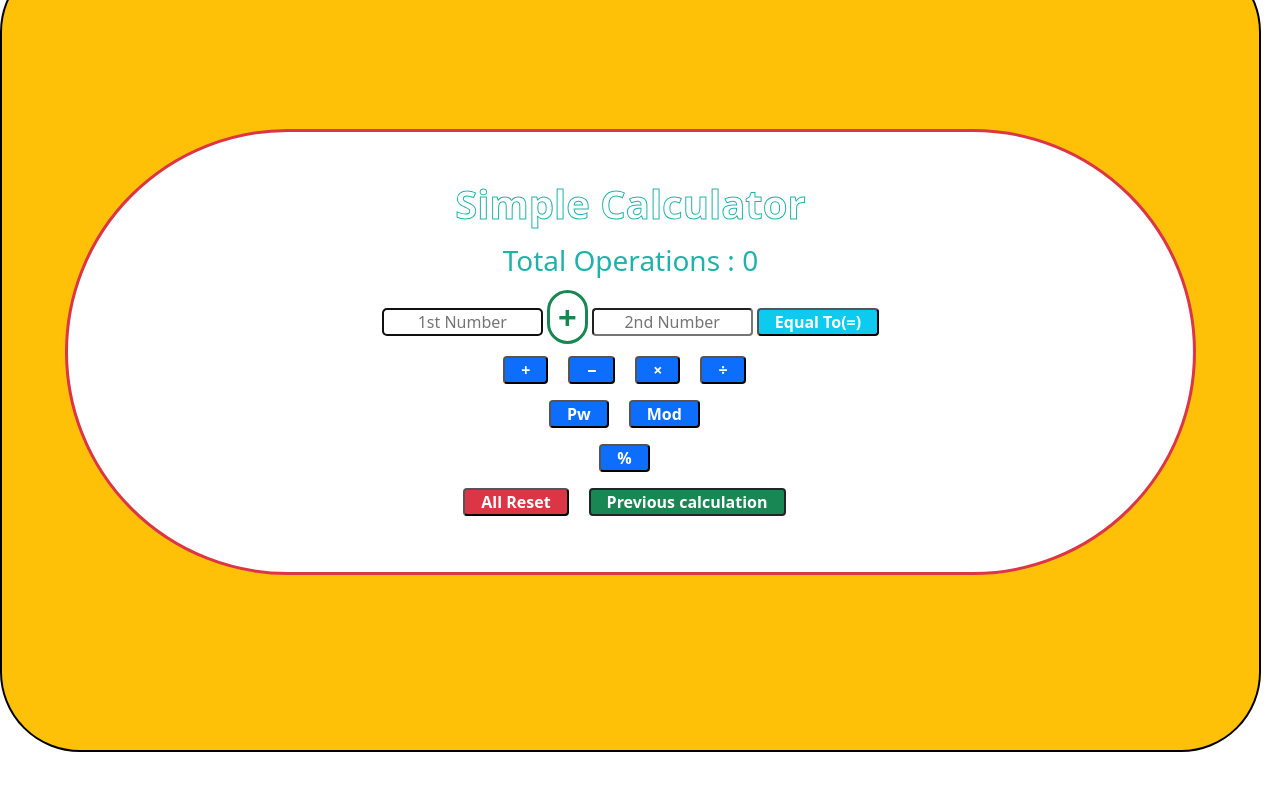
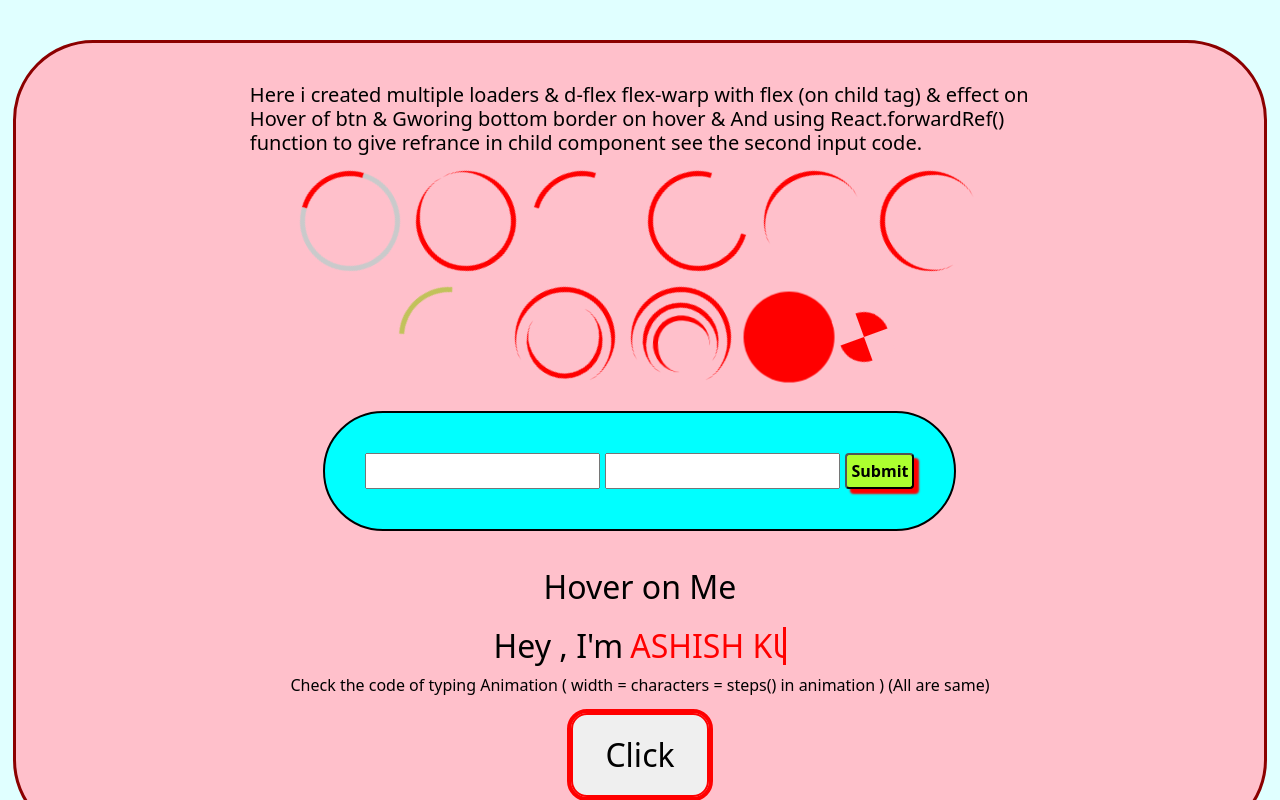
Before and after one commit to Ashishkuldeep23/small-projects2, a React (Vite) app: page / in a window 1280 px wide. Shown: the part 1680-2480 px from the top of the page. Built offline with nearby package versions, Linux system fonts and the light colour scheme; no server answers.

Commit message:
Layout component created and all section rapped into layout compoment

```diff
--- a/index.html
+++ b/index.html
@@ -10,6 +10,8 @@
   <body>
     <div id="root"></div>
 
+    <div id="ashish"></div>
+
 
 
     <script src="https://cdn.jsdelivr.net/npm/bootstrap@5.0.2/dist/js/bootstrap.bundle.min.js" integrity="sha384-MrcW6ZMFYlzcLA8Nl+NtUVF0sA7MsXsP1UyJoMp4YLEuNSfAP+JcXn/tWtIaxVXM" crossorigin="anonymous"></script>
--- a/src/App.jsx
+++ b/src/App.jsx
@@ -7,7 +7,6 @@ import Menu from './components/Menu/Menu'
 import ResumeMain from './components/Resume/ResumeMain';
 import Upload from './components/Upload/Upload';
 
-import Prectice1 from './components/Prectice1/Prectice1';
 import Prectice2 from './components/Pectice2/Prectice2';
 
 import Calculator from './components/Calculator/Calculator';
@@ -18,19 +17,25 @@ import ListItemInterview from "./components/ListItemInterview/ListItemInterview"
 
 import Precice3 from './components/Prectice3/Precice3';
 
+import Layout from './Layout';
+
 import "./app.css"
 
 
 function App() {
 
-  const [ theme , setTheme] = useState(false)
+  const [theme, setTheme] = useState(false)
 
   return (
     <>
+      {/* All Section rapped into our Layout component */}
+      <Layout bg="red" color="white" ><h1>Hello word , Just checking here layout worked or not.</h1></Layout>
+
 
       {/* Prectice  */}
 
-      <ListItemInterview />
+      <Layout bg="yellow" > <ListItemInterview /> </Layout>
+
 
 
       {/* My new project all project show div -------> */}
@@ -40,34 +45,45 @@ function App() {
 
       {/* Prectice React and css and also js */}
 
+      <Layout bg="pink" >
         <Precice3 />
+      </Layout>
 
 
+      <Layout bg="orange" >
         <Prectice2 />
+      </Layout>
 
-      <Prectice1/>
+      {/* Not using prectce 1 now  */}
 
 
       {/* A mobile degine nav bar on topn in desktop and below in mobiles  */}
 
-      <div className='main' style={ { backgroundColor : (theme ? "black" : "white") , height : "100%"} }>
-        <First setcolor={setTheme} color={theme}/>
+      <Layout >
+        <div className='main' style={{ backgroundColor: (theme ? "black" : "white"), height: "100%" }}>
+          <First setcolor={setTheme} color={theme} />
           <Menu color={theme} />
         </div>
+      </Layout>
 
 
 
 
       {/* Calculator ui ------------> */}
 
-      <Calculator />
+      {/* <Calculator /> */}
 
 
       {/* Resume UI code here ---------------> */}
 
+      <Layout bg='lightyellow'>
+
         <ResumeMain />
+      </Layout>
 
+      <Layout bg='yellow'>
         <Upload />
+      </Layout>
 
 
 
--- /dev/null
+++ b/src/Layout.jsx
@@ -0,0 +1,21 @@
+
+import "./app.css"
+
+
+function Layout({ children, bg = "white" , color = "black"}) {
+
+
+    return (
+
+        <div
+            style={{ backgroundColor: bg , color : color }}
+            id="layout"
+        >{children}</div>
+
+    )
+
+}
+
+
+
+export default Layout
--- a/src/app.css
+++ b/src/app.css
@@ -3,6 +3,28 @@
 
     display: flex;
     flex-direction: column-reverse;
+}
+
+
+
+#layout{
+    min-height: 100dvh;
+    width: 98%;
+
+
+    border: 3px solid darkred;
+    border-radius: 10vh;
+
+    margin: 5vh 1%;
+    padding: 5vh;
+
+    display: flex;
+    flex-direction: column;
+    justify-content: center;
+    align-items: center;
+    flex-wrap: wrap;
+
+
 }
 
 
--- a/src/components/ListItemInterview/ListItemInterview.jsx
+++ b/src/components/ListItemInterview/ListItemInterview.jsx
@@ -42,7 +42,9 @@ const ListItemInterview = () => {
 
     return (
 
-        <div className="calculator_main d-flex justify-content-center flex-column align-items-center" >
+        <>
+
+
 
                 {
                     list.map((el, i) => {
@@ -56,8 +58,9 @@ const ListItemInterview = () => {
                     })
                 }
 
-        </div>
 
+
+        </>
     )
 
 }
--- a/src/components/Pectice2/Prectice2.jsx
+++ b/src/components/Pectice2/Prectice2.jsx
@@ -305,7 +305,7 @@ function Prectie2() {
   return (
     <>
 
-      <div className="main_prec_2 bg-warning" >
+      {/* <div className="main_prec_2 bg-warning" > */}
 
         <div
           className='bg-white d-flex align-items-center justify-content-center flex-wrap flex-column text-center  border border-3 border-danger p-sm-5 py-5 rounded rounded-pill'
@@ -449,7 +449,7 @@ function Prectie2() {
         </div>
 
 
-      </div>
+      {/* </div> */}
 
 
 
--- a/src/components/Prectice1/Prectice1.jsx
+++ /dev/null
@@ -1,14 +0,0 @@
-import React from 'react'
-import "./pectice.css"
-
-function Prectice1() {
-  return (
-    <main id='main'>
-
-        <button>Click</button>
-
-    </main>
-  )
-}
-
-export default Prectice1
--- a/src/components/Prectice1/pectice.css
+++ /dev/null
@@ -1,34 +0,0 @@
-
-#main{
-    height: 100dvh;
-    width: 98dvw;
-    background-color: snow;
-    border: 2px solid black;
-    border-radius: 10vh;
-    margin: 10vh 0.5vh;
-
-
-    display: flex;
-    justify-content: center;
-    align-items: center;
-}
-
-#main > button{
-    font-size: 2rem;
-    padding:1rem 2rem;
-    outline: 4px red solid;
-    border-radius: 2vh;
-    border: 2px solid red;
-    transition: 100ms;
-}
-
-
-#main > button:is(:hover ){
-    outline-offset: 4px;
-
-}
-
-#main > button:is(:focus ){
-    background-color: red;
-    color: white;
-}
--- a/src/components/Prectice3/Precice3.jsx
+++ b/src/components/Prectice3/Precice3.jsx
@@ -16,7 +16,8 @@ const Precice3 = () => {
 
   return (
     <>
-      <div className="calculator_main d-flex justify-content-center flex-column align-items-center border border-3 border-danger my-3">
+      {/* No longer need rapper now  becaouse using layout component*/}
+      {/* <div className="calculator_main d-flex justify-content-center flex-column align-items-center border border-3 border-danger my-3"> */}
 
       <h5 className='px-5 w-75'>Here i created multiple loaders & d-flex flex-warp with flex (on child tag) & effect on Hover of btn & Gworing bottom border on hover & And using  React.forwardRef() function to give refrance in child component see the second input code. </h5>
 
@@ -33,6 +34,7 @@ const Precice3 = () => {
 
 
       <div className='d-flex flex-wrap align-items-center justify-content-center'>
+        <div className='load_box' id='loader6'></div>
         <div className='load_box d-flex justify-content-center align-items-center' id='loaderTY1'><div></div></div>
 
         <div className='load_box d-flex justify-content-center align-items-center' id='loaderTY2'><div><div></div></div></div>
@@ -61,11 +63,22 @@ const Precice3 = () => {
       <a href="#grow_botto_border" id='grow_botto_border'>Hover on Me</a>
 
 
-        <h2 className='d-flex'>Hey , I'm <span id='typingAnimation'> Ashish Kuldeep</span></h2>
+      <h2 className='d-flex mx-2'>Hey , I'm  <span id='typingAnimation'> Ashish Kuldeep</span></h2>
       <p>Check the code of typing Animation ( width = characters = steps() in animation ) (All are same) </p>
 
 
+
+
+      <div id='btn_hover'>
+
+        <button>Click</button>
+
       </div>
+
+
+
+
+      {/* </div> */}
 
 
     </>
--- a/src/components/Prectice3/prectice3.css
+++ b/src/components/Prectice3/prectice3.css
@@ -54,6 +54,13 @@
     animation: rotate 1s infinite linear ;
 }
 
+#loader6{
+    border-radius: 50%;
+    border: 5px solid transparent;
+    border-top: 5px solid ;
+    animation: rotate_change_border 0.7s infinite linear ;
+}
+
 
 
 
@@ -64,6 +71,46 @@
 
 }
 
+
+@keyframes  rotate_change_border{
+
+    0%{
+        transform: rotate(0deg);
+        border-top-color: cyan;
+    }
+
+    20%{
+        transform: rotate(72deg);
+        border-top-color: greenyellow;
+
+    }
+
+    40%{
+        transform: rotate(144deg);
+        border-top-color: palevioletred;
+
+    }
+
+    60%{
+        transform: rotate(216deg);
+        border-top-color: cyan;
+
+    }
+
+    80%{
+        transform: rotate(288deg);
+        border-top-color: greenyellow;
+
+    }
+
+    100%{
+        transform: rotate(360deg);
+        border-top-color: palevioletred;
+
+    }
+
+
+}
 
 
 
@@ -180,7 +227,7 @@
 
     height: 50%;
     width: 50%;
-    background-color: #fff;
+    background-color: pink;
     top: 0;
     right: 0;
 
@@ -191,7 +238,7 @@
 
     height: 50%;
     width: 50%;
-    background-color: #fff;
+    background-color: pink;
     bottom: 0;
     left: 0;
 
@@ -276,11 +323,11 @@
 #typingAnimation{
     text-transform: uppercase;
     color: red;
+    margin-left: 7px;
     border-right: 3px solid;
     overflow: hidden;
     width: 16ch;
-    padding-left: 5px;
-    animation: typing 4s infinite alternate-reverse steps(16);
+    animation: typing 4.5s infinite alternate-reverse steps(15);
     white-space: nowrap;
 }
 
@@ -293,3 +340,27 @@
     }
 
 }
+
+
+
+
+
+#btn_hover > button{
+    font-size: 2rem;
+    padding:1rem 2rem;
+    outline: 4px red solid;
+    border-radius: 2vh;
+    border: 2px solid red;
+    transition: 100ms;
+}
+
+
+#btn_hover > button:is(:hover ){
+    outline-offset: 4px;
+
+}
+
+#btn_hover > button:is(:focus ){
+    background-color: red;
+    color: white;
+}
--- a/src/index.css
+++ b/src/index.css
@@ -13,6 +13,10 @@
   margin: 0;padding: 0;
 }
 
+html , #root{
+  background-color: lightcyan;
+}
+
 
 html::-webkit-scrollbar{
   width: 5px;
```
Also changed, not shown: src/main.jsx (+8 -1 lines). Lines whose indentation alone changed are shown as unchanged.
